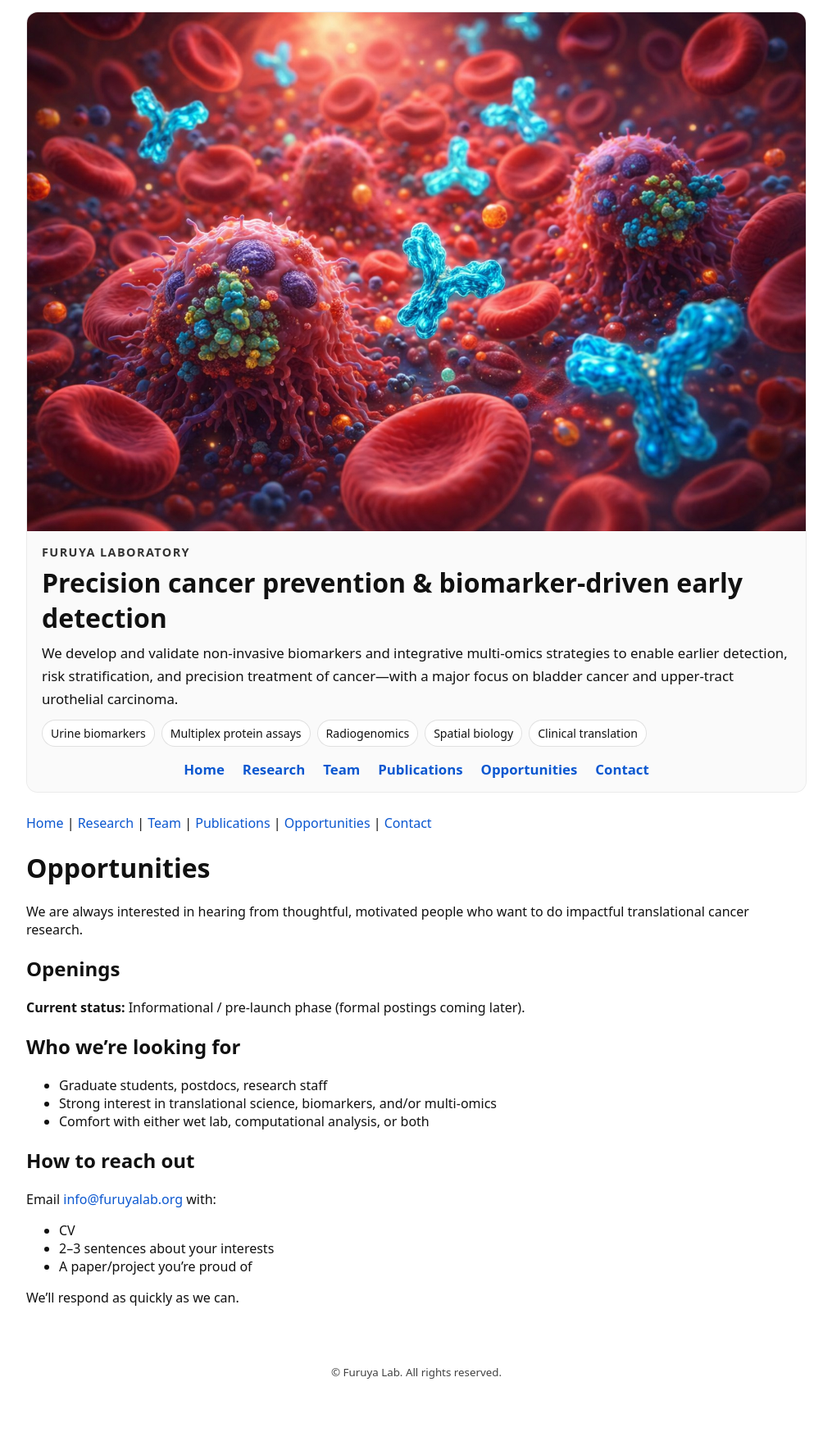
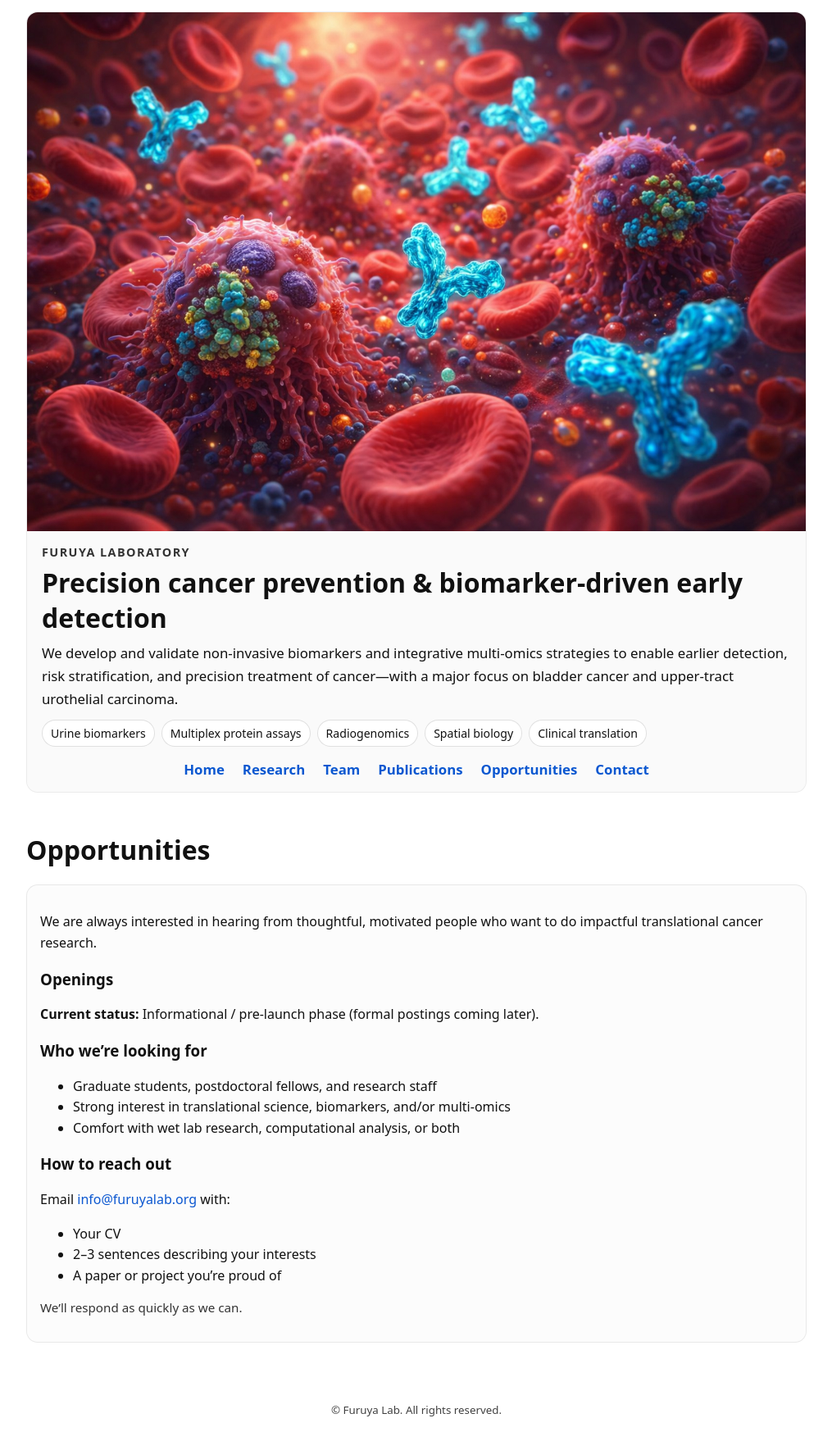
Before and after one commit to hdb58jyfdm-cell/furuyalab.github.io, a Jekyll site: the page built from opportunities.md, in a window 1280 px wide. Shown: the whole page at 82% size, without its empty margins (132-1147 px from the left). Built offline with Jekyll 4.4.1, drawn with Linux system fonts in a browser that asks for light colours; our own code applies the rules of GitHub Pages for plain Markdown files; before the commit the page ends 1712 px from its top, so only the background shows below that.

Commit message:
Update opportunities.md

```diff
--- a/opportunities.md
+++ b/opportunities.md
@@ -2,31 +2,40 @@
 title: Opportunities
 ---
 
-<nav>
-  <a href="/">Home</a> |
-  <a href="/research">Research</a> |
-  <a href="/team">Team</a> |
-  <a href="/publications">Publications</a> |
-  <a href="/opportunities">Opportunities</a> |
-  <a href="/contact">Contact</a>
-</nav>
-
 # Opportunities
 
-We are always interested in hearing from thoughtful, motivated people who want to do impactful translational cancer research.
+<div class="card" style="max-width:980px; margin: 18px auto; padding:16px; border-radius:14px; border:1px solid rgba(0,0,0,.08); background: rgba(0,0,0,.01);">
 
-## Openings
-**Current status:** Informational / pre-launch phase (formal postings coming later).
+  <p style="font-size:1rem; line-height:1.6;">
+    We are always interested in hearing from thoughtful, motivated people who want to do
+    impactful translational cancer research.
+  </p>
 
-## Who we’re looking for
-- Graduate students, postdocs, research staff
-- Strong interest in translational science, biomarkers, and/or multi-omics
-- Comfort with either wet lab, computational analysis, or both
+  <h3 style="margin-top:18px;">Openings</h3>
+  <p style="font-size:1rem; line-height:1.6;">
+    <strong>Current status:</strong> Informational / pre-launch phase
+    (formal postings coming later).
+  </p>
 
-## How to reach out
-Email <a href="mailto:info@furuyalab.org">info@furuyalab.org</a> with:
-- CV
-- 2–3 sentences about your interests
-- A paper/project you’re proud of
+  <h3 style="margin-top:18px;">Who we’re looking for</h3>
+  <ul style="font-size:1rem; line-height:1.6;">
+    <li>Graduate students, postdoctoral fellows, and research staff</li>
+    <li>Strong interest in translational science, biomarkers, and/or multi-omics</li>
+    <li>Comfort with wet lab research, computational analysis, or both</li>
+  </ul>
 
-We’ll respond as quickly as we can.
+  <h3 style="margin-top:18px;">How to reach out</h3>
+  <p style="font-size:1rem; line-height:1.6;">
+    Email <a href="mailto:info@furuyalab.org">info@furuyalab.org</a> with:
+  </p>
+  <ul style="font-size:1rem; line-height:1.6;">
+    <li>Your CV</li>
+    <li>2–3 sentences describing your interests</li>
+    <li>A paper or project you’re proud of</li>
+  </ul>
+
+  <p style="font-size:0.95rem; opacity:0.85; margin-top:14px;">
+    We’ll respond as quickly as we can.
+  </p>
+
+</div>
```
